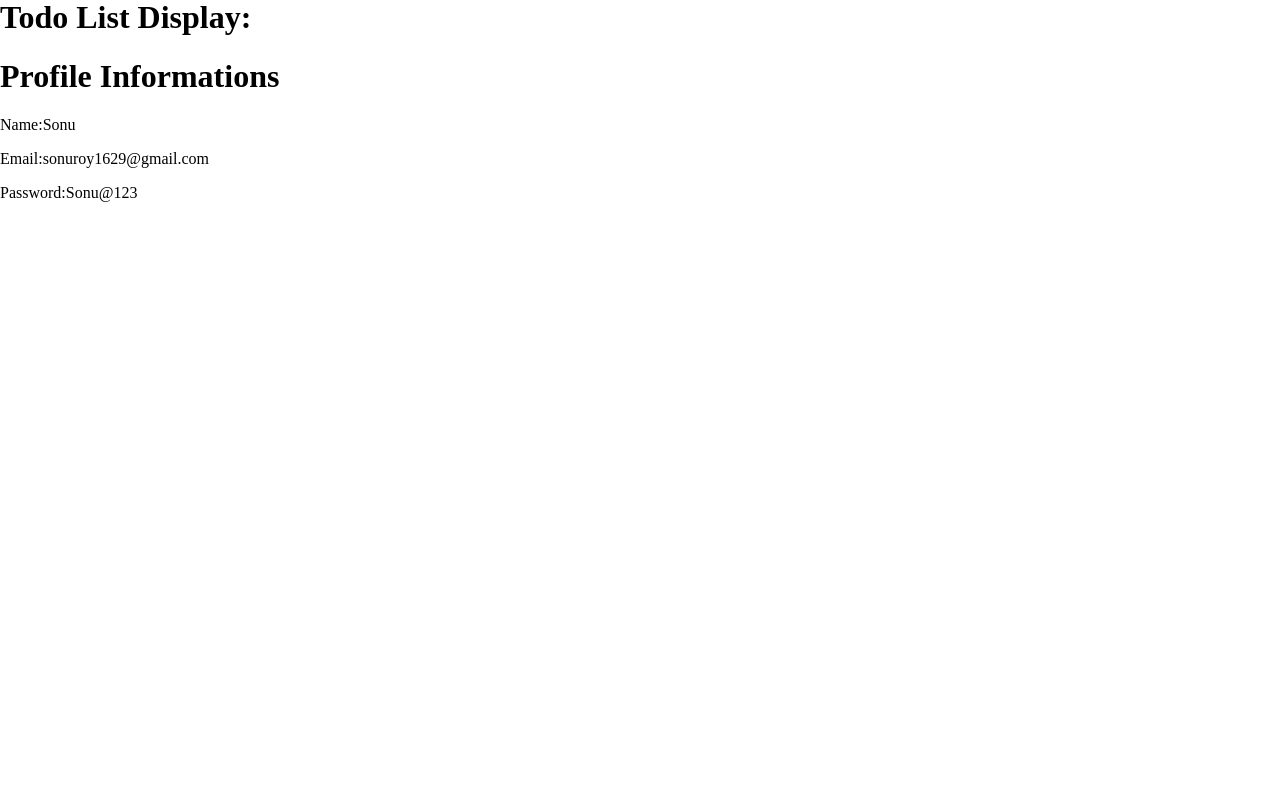
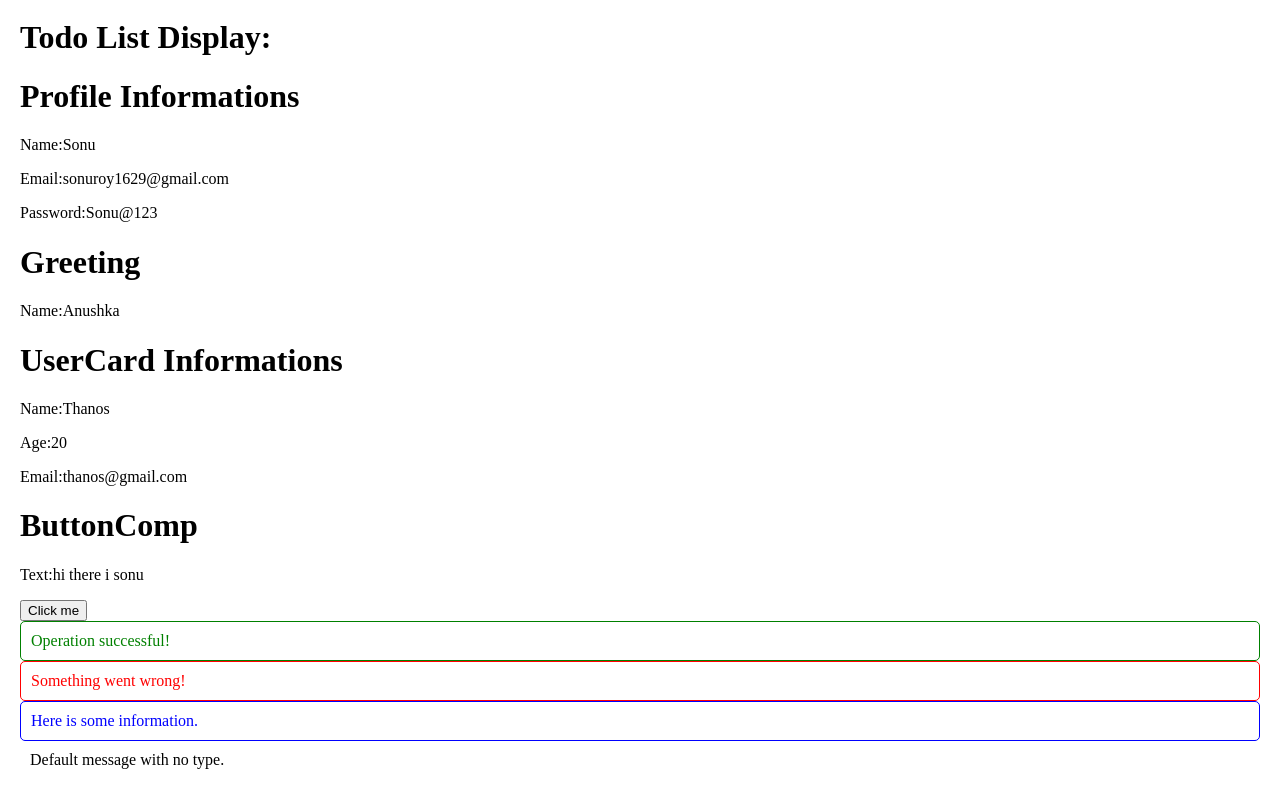
Before and after one commit to Sonu445kum/ReactJs_Practice_SSI, a React (Vite) app: page / in a window 1280 px wide. Shown: the part 1575-2374 px from the top of the page. Before the commit the page ends 1793 px from the top, so only its background shows below. Built offline with nearby package versions, Linux system fonts and the light colour scheme.

Commit message:
Solved Some Questions Of Props

```diff
--- a/src/App.css
+++ b/src/App.css
@@ -1,37 +1,6 @@
+body{
+  margin:10px ;
+  padding:10px;
+  box-sizing: border-box;
 
-
-.logo {
-  height: 6em;
-  padding: 1.5em;
-  will-change: filter;
-  transition: filter 300ms;
 }
-.logo:hover {
-  filter: drop-shadow(0 0 2em #646cffaa);
-}
-.logo.react:hover {
-  filter: drop-shadow(0 0 2em #61dafbaa);
-}
-
-@keyframes logo-spin {
-  from {
-    transform: rotate(0deg);
-  }
-  to {
-    transform: rotate(360deg);
-  }
-}
-
-@media (prefers-reduced-motion: no-preference) {
-  a:nth-of-type(2) .logo {
-    animation: logo-spin infinite 20s linear;
-  }
-}
-
-.card {
-  padding: 2em;
-}
-
-.read-the-docs {
-  color: #888;
-}
--- a/src/App.jsx
+++ b/src/App.jsx
@@ -9,10 +9,19 @@ import Profile from "./Components/Props/Profile"
 import ShowHidePass from "./Components/UseState/ShowHidePass"
 import ToggleText from "./Components/UseState/ToggleText"
 import UpdateProperty from "./Components/UseState/UpdateProperty"
-
+import Greeting from "./Components/Props/Greeting"
+import UserCard from "./Components/Props/UserCard"
+import ButtonComp from "./Components/Props/ButtonComp"
+import "./App.css";
+import MessageComp from "./Components/Props/MessageComp"
 
 
 function App() {
+
+  // create a functions for handleClick
+  const handleClick=()=>{
+    alert("The button is Clickable..!!")
+  }
 
   return (
     <>
@@ -36,7 +45,15 @@ function App() {
 
       {/* Props Concept */}
       <Profile name="Sonu" email="sonuroy1629@gmail.com" password="Sonu@123"/>
-
+      <Greeting name="Anushka"/>
+      <UserCard name="Thanos" age="20" email="thanos@gmail.com"/>
+      <ButtonComp text="hi there i sonu" onClick={handleClick}/>
+      <div>
+      <MessageComp text="Operation successful!" type="success" />
+      <MessageComp text="Something went wrong!" type="error" />
+      <MessageComp text="Here is some information." type="info" />
+      <MessageComp text="Default message with no type." />
+    </div>
 
     </>
   )
--- /dev/null
+++ b/src/Components/Props/ButtonComp.jsx
@@ -0,0 +1,12 @@
+import React from 'react'
+// Create a Button component that receives text and onClick as props.
+// Clicking the button should call the onClick function.
+export default function ButtonComp({text,onClick}) {
+  return (
+    <div>
+        <h1>ButtonComp</h1>
+        <p>Text:{text}</p>
+        <button onClick={onClick}>Click me</button>
+    </div>
+  )
+}
--- /dev/null
+++ b/src/Components/Props/Greeting.jsx
@@ -0,0 +1,10 @@
+import React from 'react'
+// Create a component Greeting that takes a name prop and displays Hello, {name}!.
+export default function Greeting(props) {
+  return (
+    <div>
+        <h1>Greeting</h1>
+        <p>Name:{props.name}</p>
+    </div>
+  )
+}
--- /dev/null
+++ b/src/Components/Props/MessageComp.jsx
@@ -0,0 +1,20 @@
+import React from 'react'
+// Create a Message component that displays text differently
+//  based on a type prop (success, error, info).
+export default function MessageComp({text,type}){
+
+    // Determine style based on type
+  const getStyle = () => {
+    switch (type) {
+      case "success":
+        return { color: "green", border: "1px solid green", padding: "10px", borderRadius: "5px" };
+      case "error":
+        return { color: "red", border: "1px solid red", padding: "10px", borderRadius: "5px" };
+      case "info":
+        return { color: "blue", border: "1px solid blue", padding: "10px", borderRadius: "5px" };
+      default:
+        return { color: "black", padding: "10px", borderRadius: "5px" };
+    }
+  };
+  return <div style={getStyle()}>{text}</div>;
+}
--- /dev/null
+++ b/src/Components/Props/UserCard.jsx
@@ -0,0 +1,12 @@
+import React from 'react'
+// Create a UserCard component that accepts name, age, and email as props and displays them.
+export default function UserCard(props) {
+  return (
+    <div>
+        <h1>UserCard Informations</h1>
+        <p>Name:{props.name}</p>
+        <p>Age:{props.age}</p>
+        <p>Email:{props.email}</p>
+    </div>
+  )
+}
```
Also changed, not shown: src/Components/Props/Props_Questions.txt (added), 1 other file (tests, documents, lock files or other folders).
